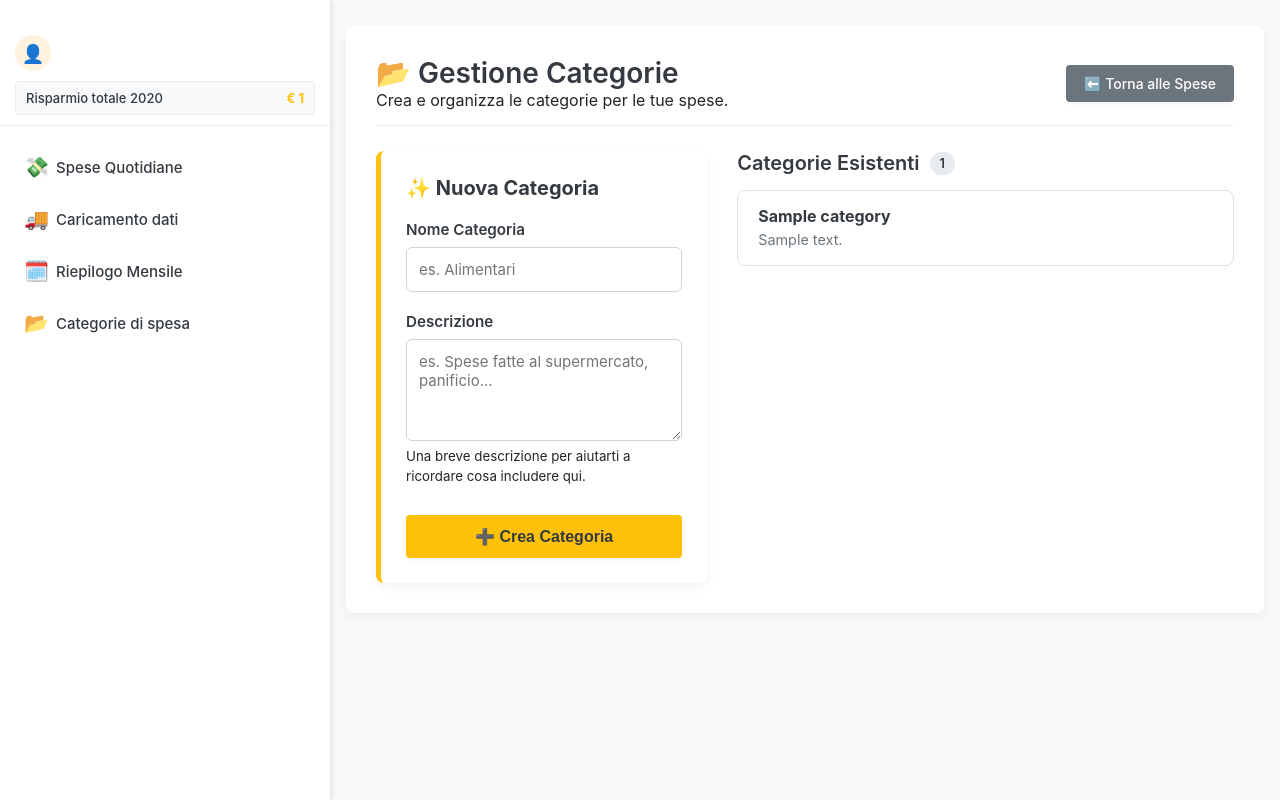
After one commit to gdev93/expense-categorizer, a Django app: template templates/categories/categories.html in a window 1280 px wide. The commit adds this page. Run offline with Django 5.2, Linux system fonts and the light colour scheme; the template is opened without the code that fills it: most values are stand-ins (such as "Sample title", 1, 10 or a date in 2020).

Commit message:
vibe coding categories

```diff
--- /dev/null
+++ b/static/css/categories.css
@@ -0,0 +1,143 @@
+/* * File: categories.css
+ * Specific styles for the Category Creation page
+ */
+
+/* Layout: Side by side on desktop, stacked on mobile */
+.category-layout {
+    display: flex;
+    gap: 30px;
+    margin-top: 20px;
+}
+
+.category-form-section {
+    flex: 1;
+    min-width: 300px;
+}
+
+.category-list-section {
+    flex: 1.5;
+}
+
+/* Creation Card Styles */
+.create-category-card {
+    background: white;
+    padding: 25px;
+    border-radius: 8px;
+    border-left: 5px solid var(--primary-color); /* Gold accent */
+    box-shadow: 0 4px 12px rgba(0, 0, 0, 0.05);
+    position: sticky;
+    top: 90px; /* Sticks when scrolling if list is long */
+}
+
+.card-header h3 {
+    margin-top: 0;
+    margin-bottom: 20px;
+    font-size: 1.25rem;
+    color: var(--nav-text-color);
+    font-weight: 700;
+}
+
+/* Form Elements */
+.category-form .form-group {
+    margin-bottom: 20px;
+}
+
+.category-form label {
+    display: block;
+    margin-bottom: 8px;
+    font-weight: 600;
+    color: var(--nav-text-color);
+    font-size: 0.95rem;
+}
+
+.category-form .form-control {
+    width: 100%;
+    padding: 12px;
+    border: 1px solid #ced4da;
+    border-radius: 6px;
+    font-size: 15px;
+    font-family: inherit;
+    transition: border-color 0.2s, box-shadow 0.2s;
+}
+
+.category-form .form-control:focus {
+    outline: none;
+    border-color: var(--primary-hover-color);
+    box-shadow: 0 0 0 3px rgba(255, 193, 7, 0.2);
+}
+
+.category-form textarea.form-control {
+    resize: vertical; /* Allow vertical resizing only */
+    min-height: 100px;
+}
+
+.btn-full-width {
+    width: 100%;
+    padding: 12px;
+    font-size: 1rem;
+    margin-top: 10px;
+}
+
+/* List Section Specifics */
+.section-title {
+    font-size: 1.25rem;
+    margin-bottom: 15px;
+    display: flex;
+    align-items: center;
+    gap: 10px;
+}
+
+.badge-count {
+    background-color: #e9ecef;
+    color: var(--nav-text-color);
+    font-size: 0.8rem;
+    padding: 4px 10px;
+    border-radius: 12px;
+    font-weight: 600;
+}
+
+/* Enhancing the reused .data-list-item for this specific context */
+.category-item {
+    align-items: flex-start; /* Align text to top if description is long */
+}
+
+.category-info {
+    display: flex;
+    flex-direction: column;
+    gap: 4px;
+}
+
+.category-name {
+    font-weight: 700;
+    font-size: 1rem;
+    color: var(--nav-text-color);
+}
+
+.category-description {
+    margin: 0;
+    font-size: 0.9rem;
+    color: var(--secondary-color);
+    line-height: 1.4;
+}
+
+.empty-state-simple {
+    text-align: center;
+    padding: 40px;
+    color: var(--secondary-color);
+    background: #f8f9fa;
+    border-radius: 8px;
+    border: 1px dashed #ced4da;
+}
+
+/* Responsive adjustments */
+@media (max-width: 768px) {
+    .category-layout {
+        flex-direction: column;
+    }
+
+    .create-category-card {
+        position: static; /* Remove sticky on mobile */
+        border-left: none;
+        border-top: 5px solid var(--primary-color);
+    }
+}
--- /dev/null
+++ b/templates/categories/categories.html
@@ -0,0 +1,87 @@
+{% extends "main/index.html" %}
+{% load static %}
+
+{% block title %}Gestione Categorie{% endblock %}
+
+{% block extra_css %}
+    <link rel="stylesheet" href="{% static 'css/layout.css' %}">
+    <link rel="stylesheet" href="{% static 'css/list.css' %}">
+    <link rel="stylesheet" href="{% static 'css/main.css' %}">
+    <link rel="stylesheet" href="{% static 'css/categories.css' %}">
+{% endblock %}
+
+{% block content %}
+<div class="container mt-2">
+
+    <div class="header">
+        <div class="header-title-group">
+            <h1>📂 Gestione Categorie</h1>
+            <p class="text-muted">Crea e organizza le categorie per le tue spese.</p>
+        </div>
+        <a href="{% url 'transaction_list' %}" class="btn btn-secondary">
+            ⬅️ Torna alle Spese
+        </a>
+    </div>
+
+    <div class="category-layout">
+
+        <div class="category-form-section">
+            <div class="create-category-card">
+                <div class="card-header">
+                    <h3>✨ Nuova Categoria</h3>
+                </div>
+
+                <form method="post" class="category-form">
+                    {% csrf_token %}
+
+                    <div class="form-group">
+                        <label for="id_name">Nome Categoria</label>
+                        <input type="text" name="name" id="id_name" class="form-control" placeholder="es. Alimentari" required>
+                    </div>
+
+                    <div class="form-group">
+                        <label for="id_description">Descrizione</label>
+                        <textarea name="description" id="id_description" class="form-control" rows="4" placeholder="es. Spese fatte al supermercato, panificio..."></textarea>
+                        <small class="form-text text-muted">
+                            Una breve descrizione per aiutarti a ricordare cosa includere qui.
+                        </small>
+                    </div>
+
+                    <button type="submit" class="btn btn-primary btn-full-width">
+                        ➕ Crea Categoria
+                    </button>
+                </form>
+            </div>
+        </div>
+
+        <div class="category-list-section">
+            <h2 class="section-title">Categorie Esistenti <span class="badge-count">{{ categories.count }}</span></h2>
+
+            {% if categories %}
+            <div class="data-list">
+                {% for category in categories %}
+                    <div class="data-list-item category-item">
+                        <div class="category-info">
+                            <span class="category-name">{{ category.name }}</span>
+                            {% if category.description %}
+                                <p class="category-description">{{ category.description }}</p>
+                            {% else %}
+                                <p class="category-description text-muted"><em>Nessuna descrizione</em></p>
+                            {% endif %}
+                        </div>
+
+                        <div class="category-actions">
+                             </div>
+                    </div>
+                {% endfor %}
+            </div>
+            {% else %}
+                <div class="empty-state-simple">
+                    <p>Non hai ancora creato nessuna categoria.</p>
+                </div>
+            {% endif %}
+        </div>
+
+    </div>
+</div>
+{% endblock %}
--- a/templates/main/index.html
+++ b/templates/main/index.html
@@ -59,6 +59,12 @@
                         <span class="nav-text">Riepilogo Mensile</span>
                     </a>
                 </li>
+                <li class="nav-item">
+                    <a href="{% url 'monthly_summary' %}" class="nav-link">
+                        <span class="nav-icon">📂</span>
+                        <span class="nav-text">Categorie di spesa</span>
+                    </a>
+                </li>
 
             </ul>
             {% endblock %}
```
Also changed, not shown: api/views/category_view.py (+84 -17 lines).
